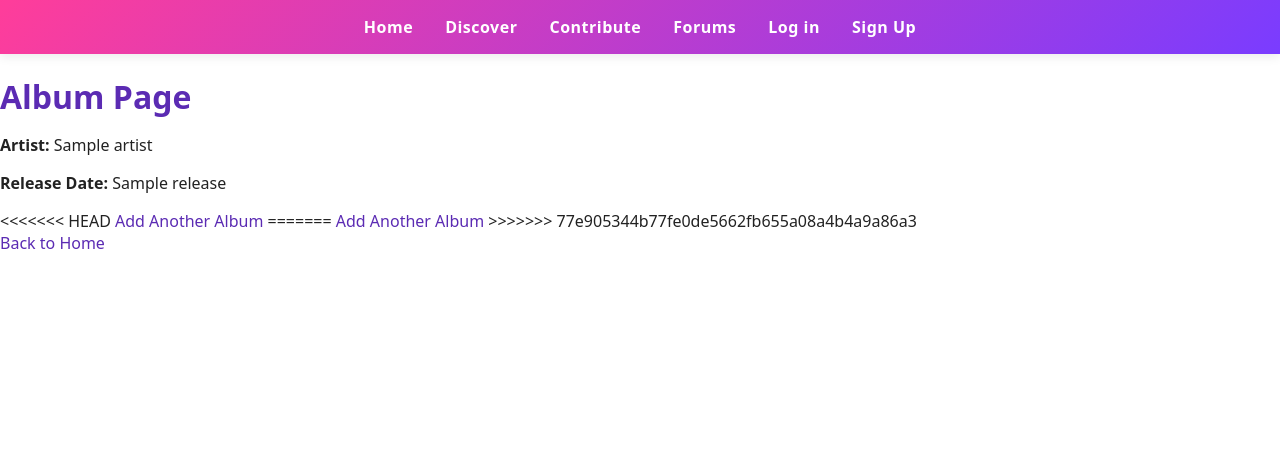
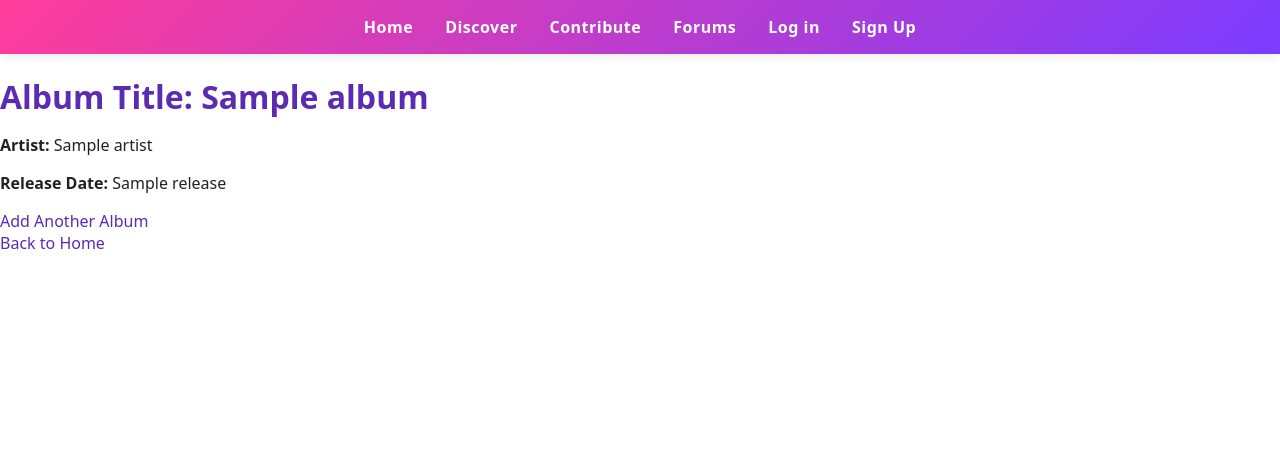
Before and after one commit to emmaculley/musicfansite, a Flask app: template templates/album_page.html in a window 1280 px wide. Shown: the top 454 px of the page. Run offline with Flask 3, Linux system fonts and the light colour scheme; the template is opened without the code that fills it: most values are stand-ins (such as "Sample title", 1, 10 or a date in 2020).

```diff
--- a/templates/album_page.html
+++ b/templates/album_page.html
@@ -5,16 +5,11 @@
 
 {% block main_content %}
 
-<h1>Album Page</h1>
+<h1>Album Title: {{ album['title'] }}</h1>
 <p><strong>Artist:</strong> {{ artist['name'] }}</p>
 <p><strong>Release Date:</strong> {{ album['release'] }}</p>
 
-<<<<<<< HEAD
 <a href="{{ url_for('contribution_type', type='music') }}">Add Another Album</a>
-=======
-
-<a href="{{ url_for('add_album') }}">Add Another Album</a>
->>>>>>> 77e905344b77fe0de5662fb655a08a4b4a9a86a3
 <br>
 <a href="{{ url_for('index') }}">Back to Home</a>
 
```
